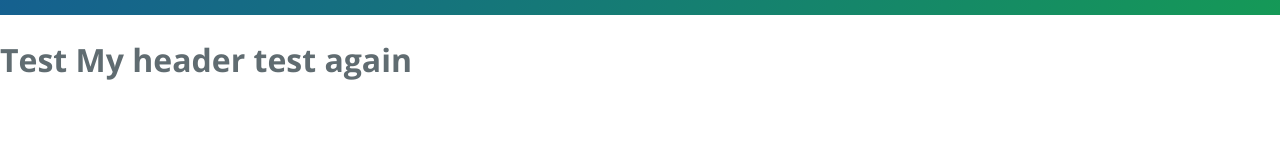
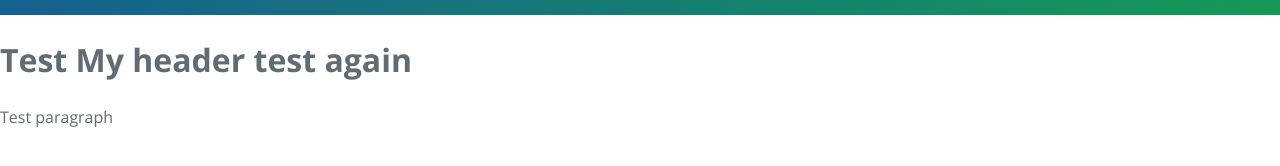
Before and after one commit to tomsander007/test1, a Jekyll site: the page built from index.md, in a window 1280 px wide. Shown: the part 368-534 px from the top of the page. Built offline with Jekyll 4.4.1, drawn with Linux system fonts in a browser that asks for light colours.

Commit message:
9  commit

```diff
--- a/_layouts/default.html
+++ b/_layouts/default.html
@@ -48,6 +48,7 @@
       <!--</footer>-->
     <!--</main>-->
 
-    <h1 style="page-header"> Test My header test again</h1>
+    <h1> Test My header test again</h1>
+    <p> Test paragraph </p>
   </body>
 </html>
```
